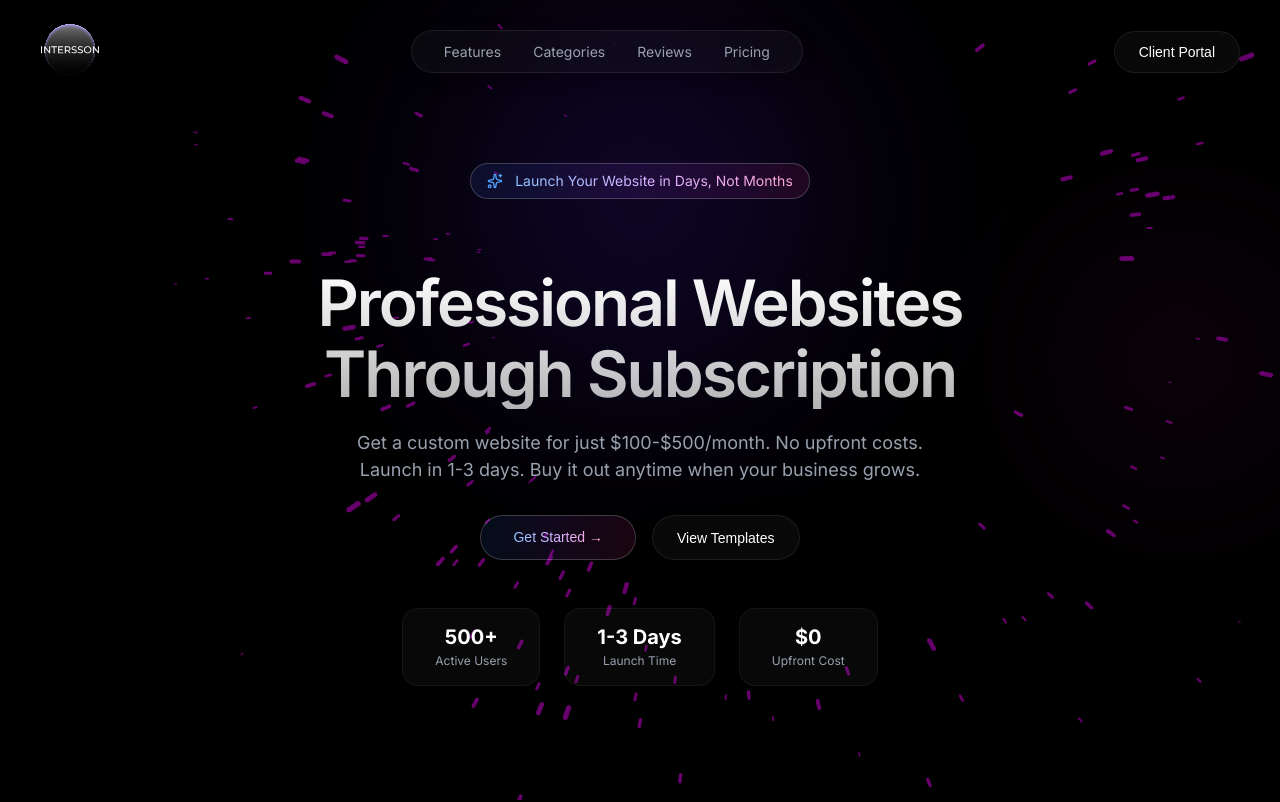
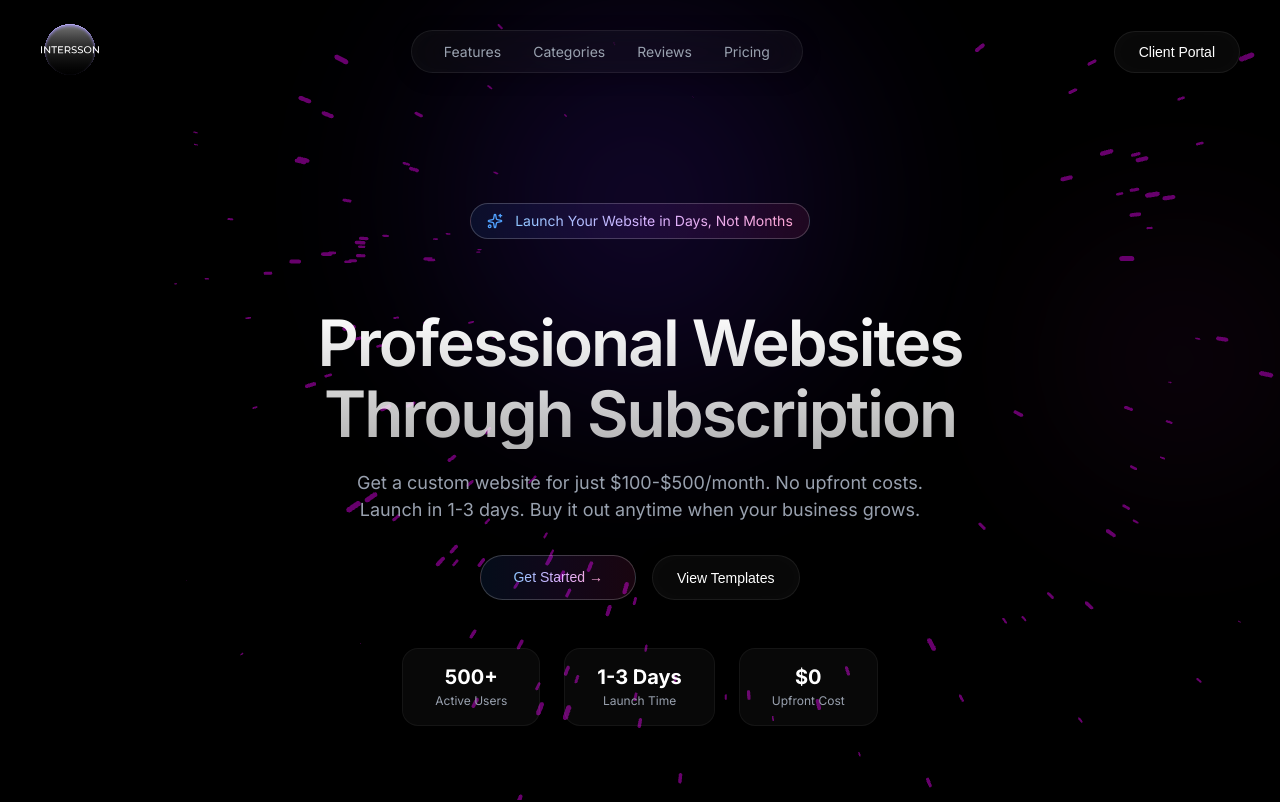
Before and after one commit to intersson-sir/Intersson, a Next.js app: page / in a window 1280 px wide. Shown: the top 802 px of the page. Built offline with nearby package versions, Linux system fonts and the light colour scheme.

Commit message:
Lower Launch badge by increasing hero top padding to 100px

```diff
--- a/src/app/page.module.css
+++ b/src/app/page.module.css
@@ -35,7 +35,7 @@
 /* Hero Section */
 .hero {
     position: relative;
-    padding: 60px 20px 60px;
+    padding: 100px 20px 60px;
     display: flex;
     flex-direction: column;
     align-items: center;
```
